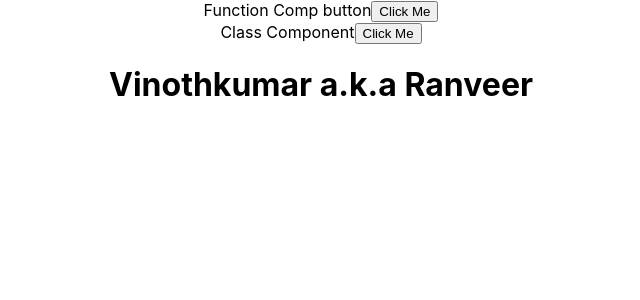
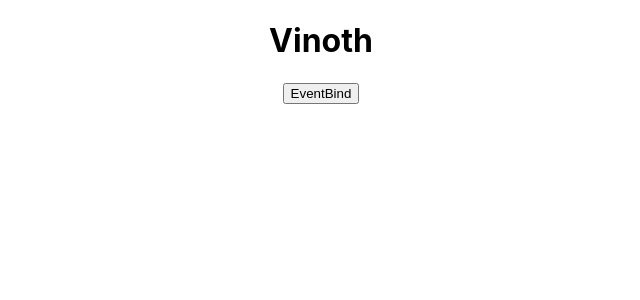
Before and after one commit to Vinoth6194/Reactcodev, a React (Create React App) app: page / in a window 1280 px wide. Shown: the top 300 px of the page, without its empty margins (319-959 px from the left). Built offline with nearby package versions, Linux system fonts and the light colour scheme.

Commit message:
Binding event handlers 14

```diff
--- a/src/App.js
+++ b/src/App.js
@@ -10,18 +10,20 @@ import Count from './components/Counter';
 import Counter from './components/Counter';
 import FunctionClick from './components/FunctionClick';
 import ClassClick from './components/ClassClick';
+import EventBind from './components/Eventbind';
+
 class App extends Component{
   render(){
     return (
      <div className = "App">
-       <FunctionClick></FunctionClick>
-       <ClassClick></ClassClick>
-
+       {/* <FunctionClick></FunctionClick>
+       <ClassClick></ClassClick> */}
+      <EventBind></EventBind>
        {/* <Counter></Counter> */}
        {/* <Message></Message> */}
-       <Greet name = "Vinothkumar" heroName = "Ranveer">
+       {/* <Greet name = "Vinothkumar" heroName = "Ranveer">
          <p>The Gully Boy</p>
-       </Greet>
+       </Greet> */}
        {/* <Greet name = "Selvan" heroName = "Hrithik">
          <button>Demo</button>
        </Greet>
--- /dev/null
+++ b/src/components/Eventbind.js
@@ -0,0 +1,50 @@
+import React,  { Component } from 'react';
+
+
+//* This is an example for various way for eventBinding.
+class EventBind extends Component{
+
+    constructor(){
+        super();
+        this.state = {
+            'text':'Vinoth'
+        }
+        //!To make use of the normal function for event binding not arrow functions ... i,e for LINE 27 TYPE -3
+        // this.eventHandler = this.eventHandler.bind(this);
+    }
+//!Type -3
+    // eventHandler(){
+    //     this.setState({
+    //        'text':'Vinothkumar'
+    //    })
+    //    console.log(this);
+    // }
+
+    //!Arrow fun for bind Tyoe 4.
+    eventHandler = ()=>{
+        this.setState(
+            {
+                text:'Vinothkumar'
+            }
+        )
+    }
+    render(){
+        return (
+            <div>
+        <h1>{this.state.text}</h1>
+        {/* <button onClick = {this.eventHandler.bind(this)}>EventBind</button> */}
+        {/* <button onClick = {() => this.eventHandler()}>Event</button> */}
+        <button onClick = {this.eventHandler}>EventBind</button>
+
+            </div>
+        )
+    }
+}
+
+//!Normal function to change the state -- LINE 24 TYPE -1
+//!Arrow function to change the state -- LINE 25  Type -2, best one if parameters are there to be passed
+
+
+//* 4 ways of Eventbinding 1.Bind in render func, 2. Arrow fun in render, 3. Bind in constructor with normal functional def, 4. Arrow function for function def
+
+export default EventBind;
```
